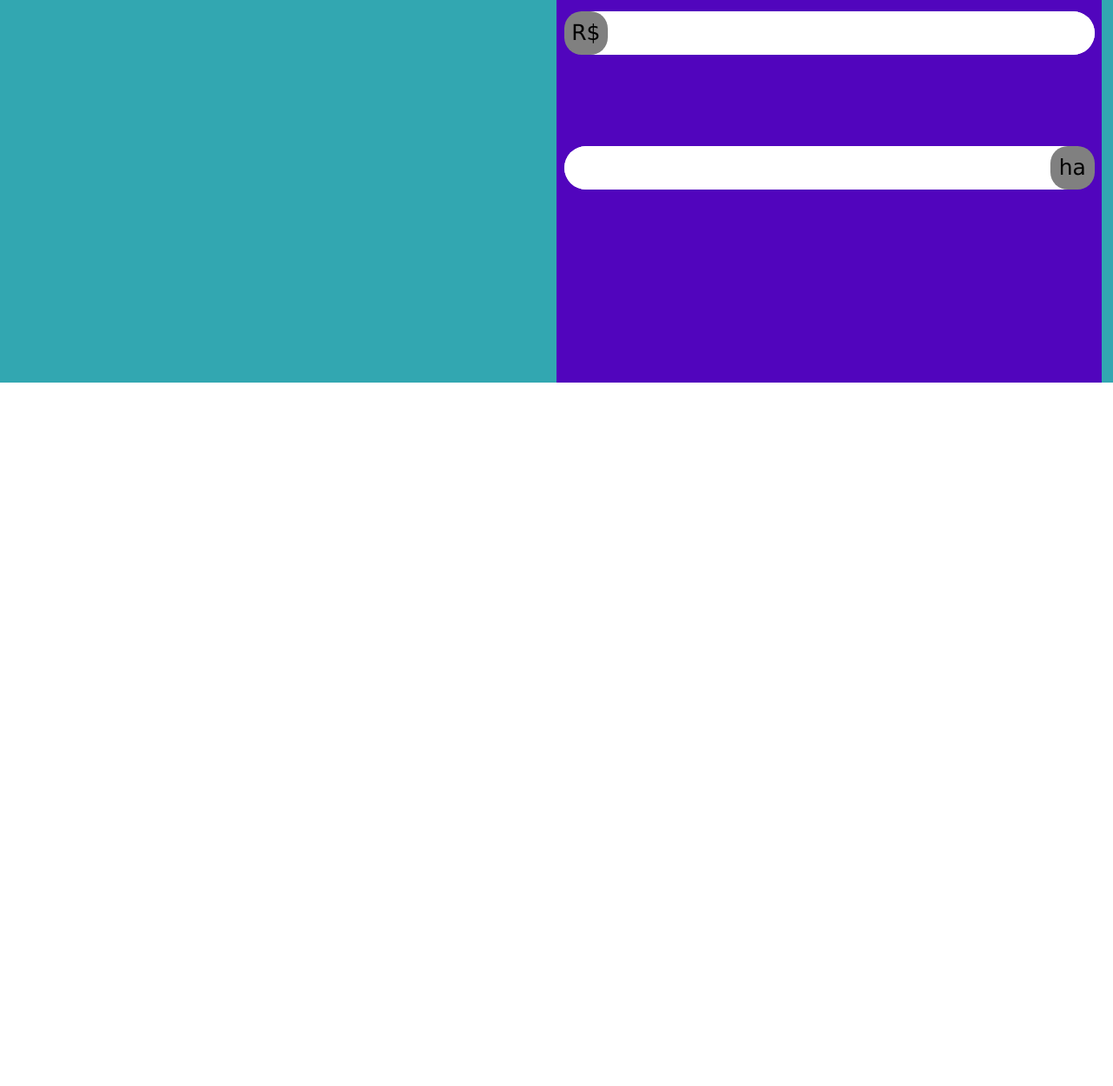
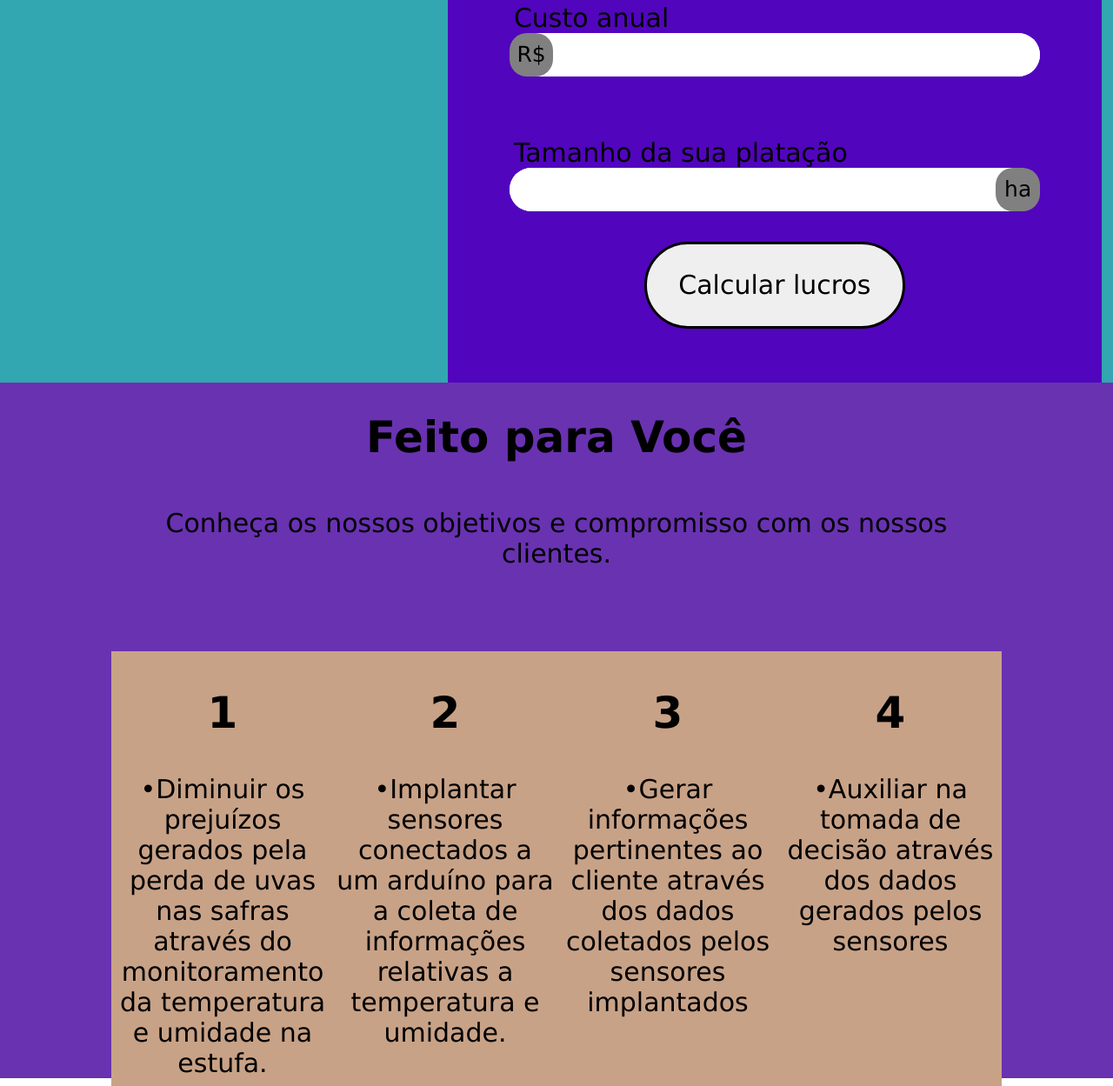
Before and after one commit to JuliaOJustino/vinTech_web, a plain HTML site: page html/vintec.html in a window 1280 px wide. Shown: the part 2022-3271 px from the top of the page at 87% size. Before the commit the page ends 2462 px from the top, so only its background shows below. Drawn offline with Linux system fonts and the light colour scheme; a web font is replaced by a local one.

Commit message:
Detalhes tela simule e finalizado base feito você

```diff
--- a/css/style_vintech.css
+++ b/css/style_vintech.css
@@ -110,7 +110,7 @@ li{
     width: 98%;
 }
 
-.card1{
+.textoCol1{
     text-align: left;
 }
 
@@ -128,7 +128,7 @@ li{
     width: 750px;
 }
 
-.card2{
+.textoCol2{
     text-align: left;
 }
 
@@ -168,7 +168,7 @@ li{
 .simule .txt_simule{
     text-align: center;
     height: 100vh;
-    width: 50%;
+    width: 60%;
     background-color: #5105BD;
     font-size: 30px;
     display: flex;
@@ -187,8 +187,22 @@ li{
     font-size: 30px;
 }
 
+.simule p{
+    width: 600px;
+}
+
 .simule span{
     width: 600px;
+    text-align: left;
+}
+
+.simule .input{
+    background-color: #ffffff;
+    display: flex;
+    width: 610px;
+    height: 50px;
+    border-radius: 100px;
+    justify-content: space-between;
 }
 
 .simule input{
@@ -196,6 +210,7 @@ li{
     border-radius: 100px;
     width: 660px;
     height: 48px;
+    font-size: 35px;
 }
 
 .simule .quadrado{
@@ -208,21 +223,62 @@ li{
     line-height: 50px;
 }
 
-.simule .input{
-    background-color: #ffffff;
-    display: flex;
-    width: 610px;
-    height: 50px;
+.simule button{
+    height: 100px;
+    width: 300px;
     border-radius: 100px;
-    justify-content: space-between;
-}
-
-.simule input{
-    font-size: 35px;
+    border: 3px solid black;
+    font-size: 30px;
 }
 /* Final simule aqui */
 
 /* Começo Feito para você */
+
+.feito_voce{
+    height: 100vh;
+    width: 100%;
+    background-color: #6932b1;
+}
+
+.feito_voce .container{
+    display: flex;
+    flex-direction: column;
+    align-items: center;
+}
+
+.feito_voce .texto{
+    text-align: center;
+}
+
+.feito_voce .texto h1{
+    font-size: 50px;
+}
+
+.feito_voce .texto span{
+    font-size: 30px;
+}
+
+
+.feito_voce .Ncards{
+    width: 100%;
+    display: flex;
+    justify-content: space-between;
+}
+
+.feito_voce .card{
+    text-align: center;
+    height: 500px;
+    width: 300px;
+    background-color: #C8A287;
+}
+
+.feito_voce h2{
+    font-size: 50px;
+}
+
+.feito_voce p{
+    font-size: 30px;
+}
 
 /*Final social*/
 /*Inicio*/
--- a/html/vintec.html
+++ b/html/vintec.html
@@ -39,23 +39,23 @@
     <div class="saibaMais" id="mais">
         <div class="container">
             <div class="coluna1">
-                <div class="card1" id="item1">
+                <div class="textoCol1" id="item1">
                     <h1>Diga adeus às plantações comuns e conheça a revolução.</h1>
                 </div>
-                <div class="card1" id="item2">
+                <div class="textoCol1" id="item2">
                     <h2>O dano financeiro </h2>
                     <p>As produções de uvas e vinhos possuem uma perda de 10 bilhões de dólares anuais (cerca de 51
                         bilhões de reais)</p>
                 </div>
             </div>
             <div class="coluna2">
-                <div class="card2" id="item3">
+                <div class="textoCol2" id="item3">
                     <h2>O dano causado pelo clima</h2>
                     <p>devido a diversos fatores climáticos, como frio extremo e desastres naturais, múltiplas viticulturas pelo mundo tem sofrido perdas
                         anuais gigantescas nas suas safras, gerando prejuízos bilionários e afetando os lucros dos produtores.
                     </p>
                 </div>
-                <div class="card2" id="item4">
+                <div class="textoCol2" id="item4">
                     <h2>Escolha transformar esse cenário </h2>
                     <p>Reduziremos em até 10 bilhões de dólares os prejuízos causados pelos feitos climáticos no cultivo de uvas.
                     </p>
@@ -74,21 +74,42 @@
             </div>
             <div class="txt_simule">
                 <h2>Simule aqui</h2>
-                <span>Calcule agora o quanto você pode
-                reduzir em custo na sua produção</span>
-                <br><br><br><br><br>
-                <div class="input"><div class="quadrado">R$</div><input type="text"></div><br><br><br>
+                <p>Calcule agora o quanto você pode
+                reduzir em custo na sua produção</p>
+                <br><br><br>
+                <span>Custo anual</span>
+                <div class="input"><div class="quadrado">R$</div><input type="text"></div><br><br>
+                <span>Tamanho da sua platação</span>
                 <div class="input"><input type="text"><div class="quadrado">ha</div></div>
+                <br>
+                <button>Calcular lucros</button>
             </div>
         </div>
     </div>
     <!-- Final Simule Aqui -->
 
-
     <!-- Começo Feito para você -->
     <div class="feito_voce">
-        <div class="simule">
-
+        <div class="container">
+            <div class="texto">
+                <h1>Feito para Você</h1><br>
+                <span>Conheça os nossos objetivos e compromisso com os nossos clientes.</span>
+            </div>
+            <br><br><br><br><br>
+            <div class="Ncards">
+                <div class="card"><h2>1</h2><p>•Diminuir os prejuízos gerados pela perda de uvas nas safras através do
+                    monitoramento da temperatura e umidade na estufa.</p>
+                </div>
+                <div class="card"><h2>2</h2><p>•Implantar sensores conectados a um arduíno para a coleta
+                    de informações relativas a temperatura e umidade.</p>
+                </div>
+                <div class="card"><h2>3</h2><p>•Gerar informações pertinentes ao cliente através dos dados coletados
+                    pelos sensores implantados</p>
+                </div>
+                <div class="card"><h2>4</h2><p>•Auxiliar na tomada de decisão através dos
+                    dados gerados pelos sensores</p>
+                </div>
+            </div>
         </div>
     </div>
 
```
